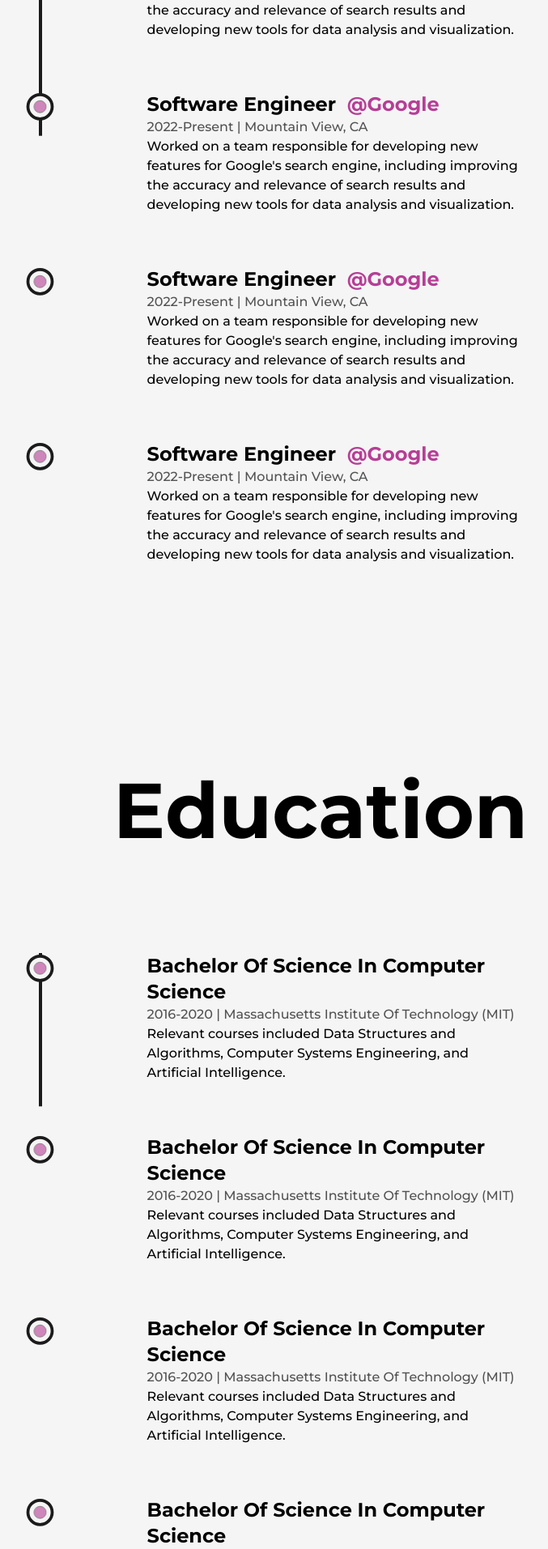
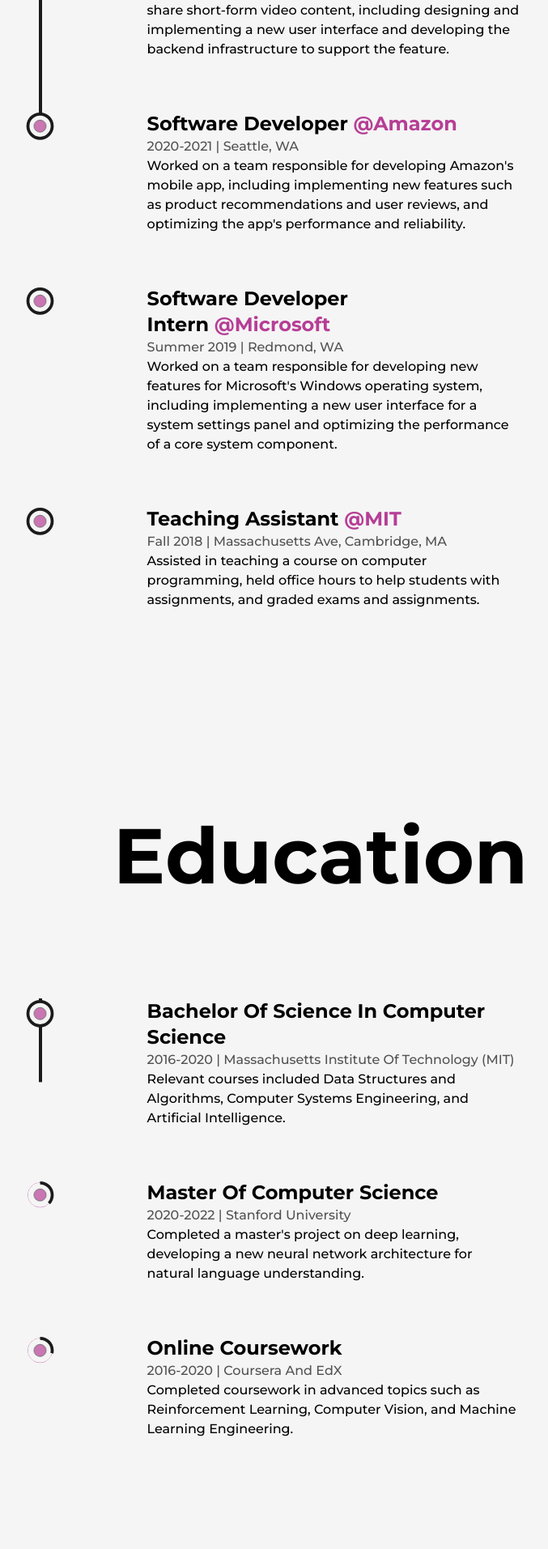
Before and after one commit to TruongTanNghia/Build-My-Profile-NextJs, a Next.js app: page /about in a window 1280 px wide. Shown: the part 2867-4780 px from the top of the page at 81% size, without its empty margins (244-921 px from the left). Built offline with nearby package versions, Linux system fonts and the light colour scheme.

Commit message:
feat: #12 [Component] - Creating Experience & Education Component

```diff
--- a/package.json
+++ b/package.json
@@ -12,10 +12,12 @@
     "eslint": "8.36.0",
     "eslint-config-next": "13.2.4",
     "framer-motion": "^10.6.0",
+    "json-server": "^0.17.4",
     "next": "13.2.4",
     "react": "18.2.0",
     "react-dom": "18.2.0",
-    "sharp": "^0.33.0"
+    "sharp": "^0.33.0",
+    "uuid": "^9.0.1"
   },
   "devDependencies": {
     "autoprefixer": "^10.4.16",
--- a/src/components/Education.js
+++ b/src/components/Education.js
@@ -1,15 +1,15 @@
 import React from "react";
 import { motion, useScroll } from "framer-motion";
 import LiIcon from "./LiIcon";
+import { dataEducation } from "@/dummy/Education";
 
-const Details = ({ type, time, place, info }) => {
-  const ref = React.useRef(null);
+const Details = ({ type, time, place, info, reference }) => {
   return (
     <li
-      ref={ref}
+      ref={reference}
       className="my-8 first:mt-0 last:mb-0 w-[60%] mx-auto flex flex-col items-center justify-between"
     >
-      <LiIcon reference={ref} />
+      <LiIcon reference={reference} />
       <motion.div
         initial={{ y: 50 }}
         whileInView={{ y: 0 }}
@@ -25,12 +25,13 @@ const Details = ({ type, time, place, info }) => {
   );
 };
 
-const Education = () => {
+const Education = ({ educationData }) => {
   const ref = React.useRef(null);
   const { scrollYProgress } = useScroll({
     target: ref,
     offset: ["start end", "center start"],
   });
+
   return (
     <>
       <div className="my-64">
@@ -43,38 +44,16 @@ const Education = () => {
             className="absolute left-9 top-0 w-[4px] h-full bg-dark origin-top"
           />
           <ul className="w-full flex flex-col items-start justify-between ml-4">
-            <Details
-              type="  Bachelor Of Science In Computer Science "
-              time=" 2016-2020 "
-              place="Massachusetts Institute Of Technology (MIT)"
-              info="Relevant
-              courses included Data Structures and Algorithms, Computer Systems
-              Engineering, and Artificial Intelligence."
-            />
-            <Details
-              type="  Bachelor Of Science In Computer Science "
-              time=" 2016-2020 "
-              place="Massachusetts Institute Of Technology (MIT)"
-              info="Relevant
-              courses included Data Structures and Algorithms, Computer Systems
-              Engineering, and Artificial Intelligence."
-            />
-            <Details
-              type="  Bachelor Of Science In Computer Science "
-              time=" 2016-2020 "
-              place="Massachusetts Institute Of Technology (MIT)"
-              info="Relevant
-              courses included Data Structures and Algorithms, Computer Systems
-              Engineering, and Artificial Intelligence."
-            />
-            <Details
-              type="  Bachelor Of Science In Computer Science "
-              time=" 2016-2020 "
-              place="Massachusetts Institute Of Technology (MIT)"
-              info="Relevant
-              courses included Data Structures and Algorithms, Computer Systems
-              Engineering, and Artificial Intelligence."
-            />
+            {dataEducation.map((edu, id) => (
+              <Details
+                key={id}
+                type={edu.type}
+                time={edu.time}
+                place={edu.place}
+                info={edu.info}
+                reference={ref}
+              />
+            ))}
           </ul>
         </div>
       </div>
--- a/src/components/Experience.js
+++ b/src/components/Experience.js
@@ -1,6 +1,7 @@
 import React from "react";
 import { motion, useScroll } from "framer-motion";
 import LiIcon from "./LiIcon";
+import { dataExperience } from "@/dummy/Experience";
 
 const Details = ({ position, company, companyLink, time, address, work }) => {
   const ref = React.useRef(null);
@@ -52,56 +53,17 @@ const Experience = () => {
             className="absolute left-9 top-0 w-[4px] h-full bg-dark origin-top"
           />
           <ul className="w-full flex flex-col items-start justify-between ml-4">
-            <Details
-              position=" Software Engineer "
-              company="@Google"
-              companyLink="https://www.citi.com/"
-              time="2022-Present"
-              address="Mountain View, CA"
-              work="Worked on a team responsible for developing new features for Google's
-              search engine, including improving the accuracy and relevance of search results and
-              developing new tools for data analysis and visualization."
-            />
-            <Details
-              position=" Software Engineer "
-              company="@Google"
-              companyLink="https://www.citi.com/"
-              time="2022-Present"
-              address="Mountain View, CA"
-              work="Worked on a team responsible for developing new features for Google's
-              search engine, including improving the accuracy and relevance of search results and
-              developing new tools for data analysis and visualization."
-            />
-            <Details
-              position=" Software Engineer "
-              company="@Google"
-              companyLink="https://www.citi.com/"
-              time="2022-Present"
-              address="Mountain View, CA"
-              work="Worked on a team responsible for developing new features for Google's
-              search engine, including improving the accuracy and relevance of search results and
-              developing new tools for data analysis and visualization."
-            />
-            <Details
-              position=" Software Engineer "
-              company="@Google"
-              companyLink="https://www.citi.com/"
-              time="2022-Present"
-              address="Mountain View, CA"
-              work="Worked on a team responsible for developing new features for Google's
-              search engine, including improving the accuracy and relevance of search results and
-              developing new tools for data analysis and visualization."
-            />
-            <Details
-              position=" Software Engineer "
-              company="@Google"
-              companyLink="https://www.citi.com/"
-              time="2022-Present"
-              address="Mountain View, CA"
-              work="Worked on a team responsible for developing new features for Google's
-              search engine, including improving the accuracy and relevance of search results and
-              developing new tools for data analysis and visualization."
-            />
+            {dataExperience.map((edu, id) => (
+              <Details
+                key={id}
+                position={edu.position}
+                company={edu.company}
+                companyLink={edu.companyLink}
+                time={edu.time}
+                address={edu.address}
+                work={edu.work}
+              />
+            ))}
           </ul>
         </div>
       </div>
--- a/src/components/NavBar.js
+++ b/src/components/NavBar.js
@@ -61,7 +61,7 @@ const NavBar = () => {
             <TwitterIcon />
           </motion.a>
           <motion.a
-            href="https://www.facebook.com/tannghiaaaa/"
+            href="https://github.com/TruongTanNghia"
             target={"_blank"}
             whileHover={{ y: -2 }}
             whileTap={{ scale: 0.9 }}
@@ -79,7 +79,7 @@ const NavBar = () => {
             <Facebook />
           </motion.a>
           <motion.a
-            href="https://www.facebook.com/tannghiaaaa/"
+            href="https://www.linkedin.com/in/ngh%C4%A9a-tr%C6%B0%C6%A1ng-t%E1%BA%A5n-7b94b52a5/"
             target={"_blank"}
             whileHover={{ y: -2 }}
             whileTap={{ scale: 0.9 }}
@@ -88,7 +88,7 @@ const NavBar = () => {
             <LinkedInIcon />
           </motion.a>
           <motion.a
-            href="https://www.facebook.com/tannghiaaaa/"
+            href="https://www.pinterest.com/tannghiaxp"
             target={"_blank"}
             whileHover={{ y: -2 }}
             whileTap={{ scale: 0.9 }}
--- a/src/components/Skills.js
+++ b/src/components/Skills.js
@@ -39,7 +39,7 @@ const Skill = ({ name, x, y, language }) => {
       whileHover={{ scale: 1.2 }}
       initial={{ x: 0, y: 0 }}
       whileInView={{ x: x, y: y }}
-      transition={{ duration: 1.5 }}
+      transition={{ duration: 0.7 }}
       viewport={{ once: true }}
     >
       {name}
--- /dev/null
+++ b/src/dummy/Education.js
@@ -0,0 +1,24 @@
+import { v4 as uuid } from "uuid";
+export const dataEducation = [
+  {
+    id: uuid(),
+    type: "  Bachelor Of Science In Computer Science ",
+    time: " 2016-2020 ",
+    place: "Massachusetts Institute Of Technology (MIT)",
+    info: "Relevant courses included Data Structures and Algorithms, Computer Systems Engineering, and Artificial Intelligence.",
+  },
+  {
+    id: uuid(),
+    type: "Master Of Computer Science",
+    time: "2020-2022",
+    place: "Stanford University",
+    info: "Completed a master's project on deep learning, developing a new neural network architecture for natural language understanding.",
+  },
+  {
+    id: uuid(),
+    type: "Online Coursework",
+    time: "2016-2020",
+    place: "Coursera And EdX",
+    info: "Completed coursework in advanced topics such as Reinforcement Learning, Computer Vision, and Machine Learning Engineering.",
+  },
+];
--- /dev/null
+++ b/src/dummy/Experience.js
@@ -0,0 +1,45 @@
+import { v4 as uuid } from "uuid";
+
+export const dataExperience = [
+  {
+    id: uuid(),
+    position: "Software Engineer",
+    company: "@Google",
+    companyLink: "https://www.citi.com/",
+    time: "2022-Present",
+    address: "Mountain View, CA",
+    work: "Worked on a team responsible for developing new features for Google's search engine, including improving the accuracy and relevance of search results and developing new tools for data analysis and visualization.",
+  },
+  {
+    id: uuid(),
+    position: "Intern",
+    company: "@Facebook",
+    time: "Summer 2021",
+    address: "Menlo Park, CA",
+    work: "Worked on a team responsible for developing a new mobile app feature that allowed users to create and share short-form video content, including designing and implementing a new user interface and developing the backend infrastructure to support the feature.",
+  },
+  {
+    id: uuid(),
+    position: "Software Developer",
+    company: "@Amazon",
+    time: "2020-2021",
+    address: "Seattle, WA",
+    work: "Worked on a team responsible for developing Amazon's mobile app, including implementing new features such as product recommendations and user reviews, and optimizing the app's performance and reliability.",
+  },
+  {
+    id: uuid(),
+    position: "Software Developer Intern",
+    company: "@Microsoft",
+    time: "Summer 2019",
+    address: "Redmond, WA",
+    work: "Worked on a team responsible for developing new features for Microsoft's Windows operating system, including implementing a new user interface for a system settings panel and optimizing the performance of a core system component.",
+  },
+  {
+    id: uuid(),
+    position: "Teaching Assistant",
+    company: "@MIT",
+    time: "Fall 2018",
+    address: "Massachusetts Ave, Cambridge, MA",
+    work: "Assisted in teaching a course on computer programming, held office hours to help students with assignments, and graded exams and assignments.",
+  },
+];
--- a/src/pages/about.js
+++ b/src/pages/about.js
@@ -92,7 +92,6 @@ const About = () => {
               </div>
               <div className="flex flex-col items-end justify-center">
                 <span className="inline-block text-7xl font-bold">
-                  {" "}
                   <AnimatedNumber value={40} />+
                 </span>
                 <h2 className="text-xl font-medium capitalize text-dark/75">
```
Also changed, not shown: 1 other file (tests, documents, lock files or other folders).
